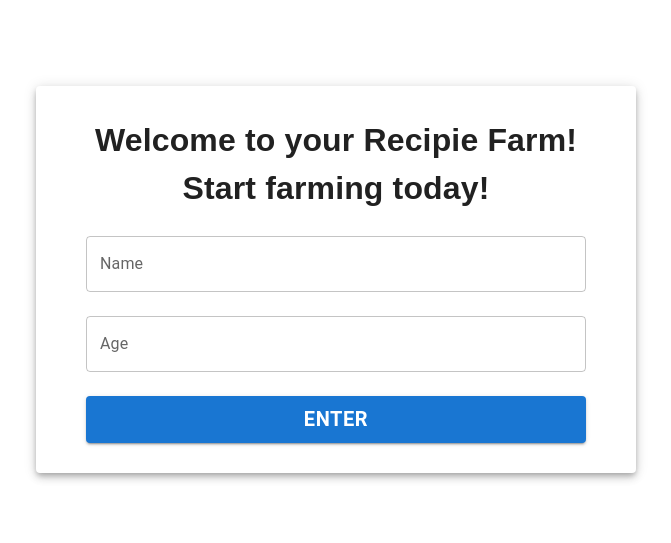
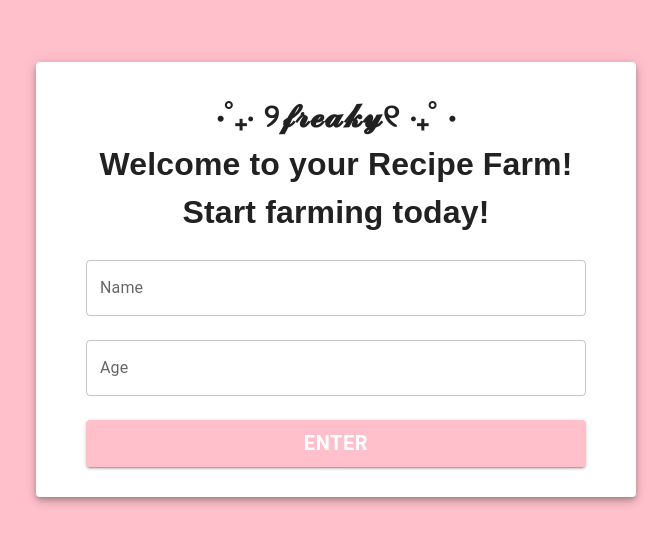
Before and after one commit to sharkbaitchomp/RecipeFarm, a React (Create React App) app: page / in a window 1280 px wide. Shown: the part 121-664 px from the top of the page, without its empty margins (304-975 px from the left). Built offline with nearby package versions, Linux system fonts and the light colour scheme; the HTML template or start-up script is replaced by a standard one.

Commit message:
Sidebar and main, changed colour added small things

```diff
--- a/src/App.jsx
+++ b/src/App.jsx
@@ -54,7 +54,7 @@ function StartPage({ name, setNameAbstract, age, setAgeAbstract }) {
   }
 
   return (
-    <div style={{ display: 'flex', justifyContent: 'center', alignItems: 'center', height: '100vh' }} onKeyDown={handleKeyPress}>
+    <div style={{ display: 'flex', justifyContent: 'center', alignItems: 'center', height: '100vh', backgroundColor:'pink' }} onKeyDown={handleKeyPress}>
       <Stack spacing={2}>
         <Paper elevation={5} style={{ padding: 30, width: 600 }}>
           <Grid
@@ -66,7 +66,8 @@ function StartPage({ name, setNameAbstract, age, setAgeAbstract }) {
             textAlign={'center'}
           >
             <Grid item xl>
-              <h1>Welcome to your Recipie Farm! <br/>
+              <h1>⋅˚₊‧ ୨𝓯𝓻𝓮𝓪𝓴𝔂୧ ‧₊˚ ⋅</h1>
+              <h1>Welcome to your Recipe Farm! <br/>
               Start farming today!</h1>
             </Grid>
             <Grid item xl>
@@ -77,7 +78,7 @@ function StartPage({ name, setNameAbstract, age, setAgeAbstract }) {
               <TextField style={{ width: 500 }}variant='outlined' label="Age" onChange={e => setAgeAbstract(e.target.value)} value={age} type={'age'}></TextField>
             </Grid>
             <Grid item xl>
-              <Button onClick={enter} color='primary' variant='contained' style={{ width: 500, fontWeight: 'bold', fontSize: 20 }}> Enter </Button>
+              <Button onClick={enter} color='primary' variant='contained' style={{ width: 500, fontWeight: 'bold', fontSize: 20, backgroundColor:'pink' }}> Enter </Button>
             </Grid>
           </Grid>
         </Paper>
@@ -143,7 +144,7 @@ function SidebarMenu({ open, onClose }) {
       }}
     >
       <Box sx={{ p: 2, textAlign: 'center' }}>
-        <Typography variant="h6">Menu</Typography>
+        <Typography variant="h6">Menu ☜(ˆ▿ˆc)</Typography>
         <IconButton onClick={onClose} sx={{ position: 'absolute', top: 10, right: 8 }}>
           <Menu />
         </IconButton>
@@ -164,7 +165,10 @@ function SidebarMenu({ open, onClose }) {
           <ListItemText primary="3. Take a pic of food" />
         </ListItem>
         <ListItem>
-          <ListItemText primary="4. Grow ur farm! :D" />
+          <ListItemText primary="4. Upload the pic into My Gallery (Image has to be 2.5mb or less)" />
+        </ListItem>
+        <ListItem>
+          <ListItemText primary="5. Grow ur farm! :D" />
         </ListItem>
 
         <Divider/>
@@ -225,7 +229,7 @@ function MainPage() {
   };
 
   return (
-    <div style={{ display: 'flex', height: '100vh' }}>
+    <div style={{ display: 'flex', height: '100vh', backgroundColor:'pink' }}>
       <div style={{ flex: 1, display: 'flex', justifyContent: 'center', alignItems: 'center' }}>
         <Stack spacing={2}>
           <Paper elevation={5} style={{ padding: '30px', width: '1000px', height: '600px', position: 'relative' }}>
```
